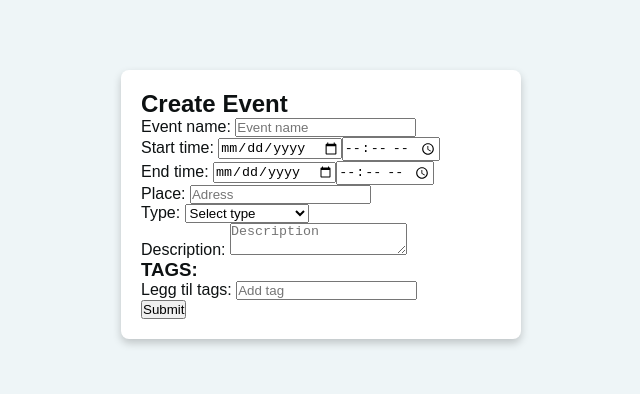
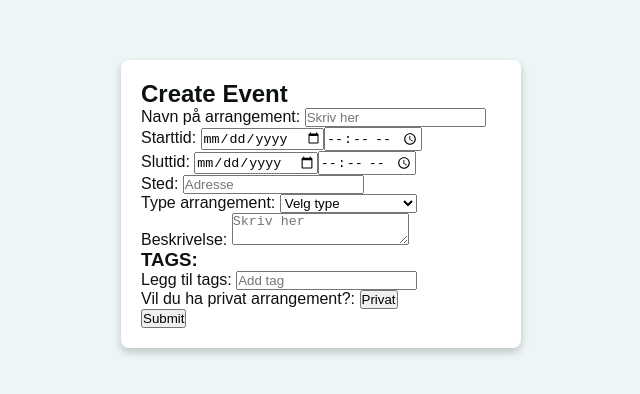
Before and after one commit to GnisterDev/appevent, a Next.js app: page /event in a window 1280 px wide. Shown: the part 196-590 px from the top of the page, without its empty margins (319-959 px from the left). Built offline with nearby package versions, Linux system fonts and the light colour scheme.

Commit message:
Endringer på MVP opprette arrangement

```diff
--- a/src/app/event/page.tsx
+++ b/src/app/event/page.tsx
@@ -76,20 +76,20 @@ const CreateEventForm: React.FC = () => {
             <h2> Create Event</h2>
 
             <div className="form-group">
-              <label htmlFor="eventName">Event name: </label>
+              <label htmlFor="eventName">Navn på arrangement: </label>
               <input
                 type="text"
                 id="eventName"
                 name="eventName"
                 value={formData.eventName}
                 onChange={handleChange}
-                placeholder="Event name"
+                placeholder="Skriv her"
                 required
               />
             </div>
 
             <div className="form-group">
-              <label htmlFor="startDateTime">Start time: </label>
+              <label htmlFor="startDateTime">Starttid: </label>
 
               <input
                 type="date"
@@ -111,7 +111,7 @@ const CreateEventForm: React.FC = () => {
             </div>
 
             <div className="form-group">
-              <label htmlFor="endDateTime">End time: </label>
+              <label htmlFor="endDateTime">Sluttid: </label>
               <input
                 type="date"
                 id="endDateTime"
@@ -132,20 +132,20 @@ const CreateEventForm: React.FC = () => {
             </div>
 
             <div className="form-group">
-              <label htmlFor="place">Place: </label>
+              <label htmlFor="place">Sted: </label>
               <input
                 type="text"
                 id="place"
                 name="place"
                 value={formData.place}
                 onChange={handleChange}
-                placeholder="Adress"
+                placeholder="Adresse"
                 required
               />
             </div>
 
             <div className="form-group">
-              <label htmlFor="type">Type: </label>
+              <label htmlFor="type">Type arrangement: </label>
               <select
                 id="type"
                 name="type"
@@ -153,23 +153,23 @@ const CreateEventForm: React.FC = () => {
                 onChange={handleChange}
                 required
               >
-                <option value="">Select type</option>
-                <option value="party">Party</option>
-                <option value="familyGathering">Family Gathering</option>
+                <option value="">Velg type</option>
+                <option value="party">Fest</option>
+                <option value="familyGathering">Familie samling</option>
                 <option value="festival">Festival</option>
-                <option value="charity">Charity</option>
-                <option value="sportEvent">Sports Event</option>
+                <option value="charity">Veldidighet</option>
+                <option value="sportEvent">Sportsarrangement</option>
               </select>
             </div>
 
             <div className="form-group">
-              <label htmlFor="description">Description: </label>
+              <label htmlFor="description">Beskrivelse: </label>
               <textarea
                 id="description"
                 name="description"
                 value={formData.description}
                 onChange={handleChange}
-                placeholder="Description"
+                placeholder="Skriv her"
                 required
               />
             </div>
@@ -197,6 +197,13 @@ const CreateEventForm: React.FC = () => {
               />
             </div>
 
+            <div className="form-group">
+              <label htmlFor="place">Vil du ha privat arrangement?: </label>
+              <button type="submit" className="privat-arrangement-button">
+                Privat
+              </button>
+            </div>
+
             <button type="submit" className="create-event-button">
               Submit
             </button>
```
